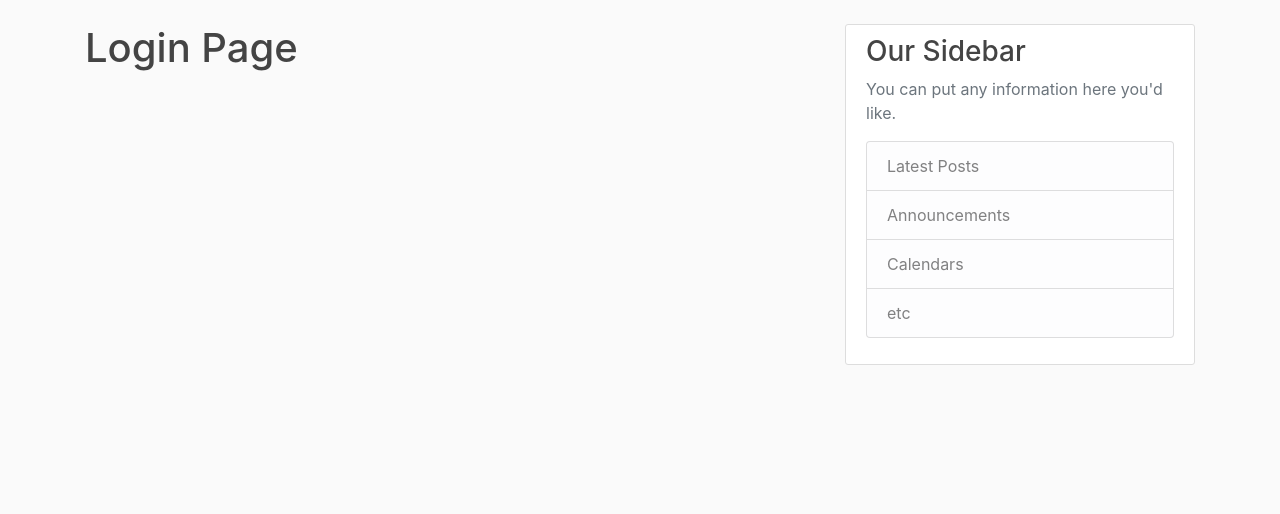
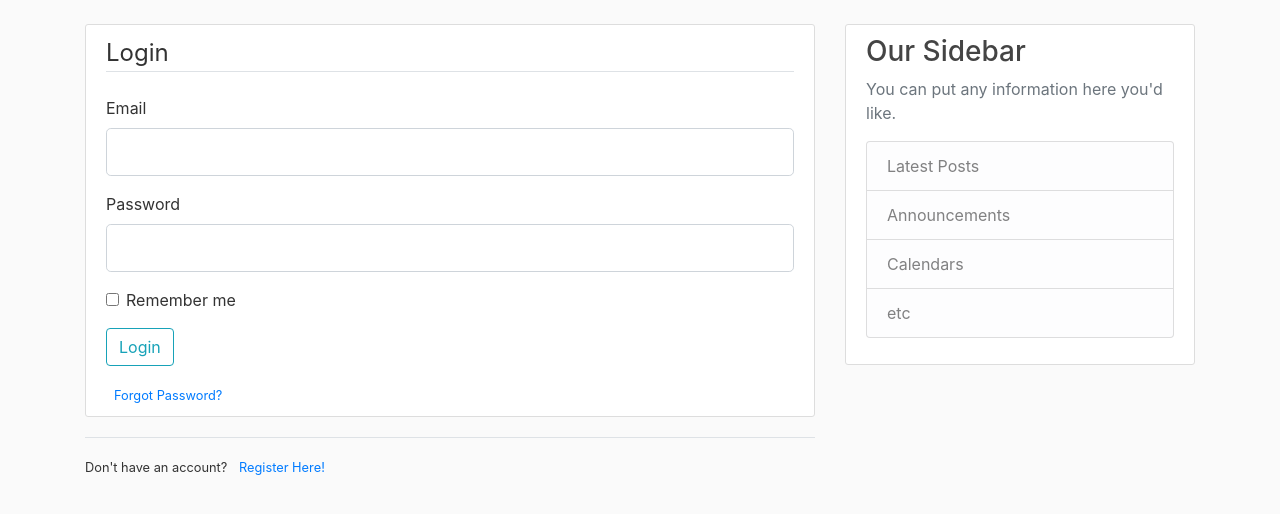
Before and after one commit to arabitm86/flask-code, a Flask app: page /login in a window 1280 px wide. Shown: the part 56-570 px from the top of the page. Run offline with Flask 2, Linux system fonts and the light colour scheme; some libraries are stand-ins or nearby versions.

Commit message:
login page, url_for routes, fixed password fields

```diff
--- a/app.py
+++ b/app.py
@@ -39,7 +39,7 @@ def register ():
         return redirect(url_for('home'))
     return render_template('registration.html', title='Registration', form=registrationForm)
 
-@app.route("/login")
+@app.route("/login", methods=['GET', 'POST'])
 def login ():
     loginForm = LoginForm()
     return render_template('login.html', title='Login', form=loginForm)
--- a/forms.py
+++ b/forms.py
@@ -1,17 +1,18 @@
 from flask_wtf import FlaskForm
 from wtforms import StringField, PasswordField, SubmitField, BooleanField
 from wtforms.validators import DataRequired, Length, Email, EqualTo
+from wtforms_validators import AlphaNumeric
 
 class RegistrationFrom (FlaskForm):
     username = StringField("Username",
-                           validators=[DataRequired(), Length(min=2, max=20)])
+                           validators=[DataRequired(), Length(min=2, max=20), AlphaNumeric()])
 
     email = StringField("Email",
                         validators=[DataRequired(),Email(check_deliverability=True) ])
     password = PasswordField("Password",
                            validators=[DataRequired(), Length(min=2, max=20)])
     confirm_password = PasswordField("Confirm Password",
-                            validators=[DataRequired(), Length(min=2, max=20), EqualTo("password")])
+                            validators=[DataRequired(), Length(min=2, max=20), EqualTo("password"), ])
 
     submit = SubmitField("Sign Up")
 
--- a/requirements.txt
+++ b/requirements.txt
@@ -2,3 +2,4 @@ Flask==1.1.2
 email_validator==1.1.1
 Flask_WTF==0.14.3
 WTForms==2.3.3
+wtforms-validators==1.0.0
--- a/templates/layout.html
+++ b/templates/layout.html
@@ -27,13 +27,18 @@
                 </button>
                 <div class="collapse navbar-collapse" id="navbarToggle">
                   <div class="navbar-nav mr-auto">
-                    <a class="nav-item nav-link" href="/">Home</a>
-                    <a class="nav-item nav-link" href="/about">About</a>
+                    <!-- direct linking is bad-->
+                    <!-- <a class="nav-item nav-link" href="/">Home</a>
+                    <a class="nav-item nav-link" href="/about">About</a>-->
+
+                    <!-- Use URL For -->
+                    <a class="nav-item nav-link" href="{{ url_for('home') }}">Home</a>
+                    <a class="nav-item nav-link" href="{{ url_for('about') }}">About</a>
                   </div>
                   <!-- Navbar Right Side -->
                   <div class="navbar-nav">
-                    <a class="nav-item nav-link" href="/login">Login</a>
-                    <a class="nav-item nav-link" href="/register">Register</a>
+                    <a class="nav-item nav-link" href="{{ url_for('login') }}">Login</a>
+                    <a class="nav-item nav-link" href="{{ url_for('register') }}">Register</a>
                   </div>
                 </div>
               </div>
--- a/templates/login.html
+++ b/templates/login.html
@@ -1,4 +1,60 @@
 {% extends "layout.html" %}
 {% block content %}
-    <h1>Login Page</h1>
+    <div class="content-section">
+        <!-- action empty to post to same route we are on-->
+        <form method="POST" action="">
+            <!-- add cross site forgery token-->
+            {{ form.hidden_tag() }}
+            <fieldset class="form-group">
+                <legend class="border-bottom mb-4">Login</legend>
+
+                <div class="form-group">
+                    {{ form.email.label(class="form-control-label")}}
+                    {% if form.email.errors %}
+                        {{ form.email(class="form-control form-control-lg is-invalid") }}
+                        <div class="invalid-feedback">
+                            {% for error in form.email.errors %}
+                                <span>{{ error }} </span>
+                            {% endfor %}
+
+                        </div>
+                    {% else %}
+                        {{ form.email(class="form-control form-control-lg") }}
+                    {% endif %}
+                </div>
+                <div class="form-group" >
+
+                    {{ form.password.label(class="form-control-label")}}
+                    {% if form.password.errors %}
+                        {{ form.password(class="form-control form-control-lg is-invalid") }}
+                        <div class="invalid-feedback">
+                            {% for error in form.password.errors %}
+                                <span>{{ error }} </span>
+                            {% endfor %}
+
+                        </div>
+                    {% else %}
+                        {{ form.password(class="form-control form-control-lg") }}
+                    {% endif %}
+
+                </div>
+                <div class="form-check">
+                    {{ form.remember(class="form-check-input")}}
+                    {{ form.remember.label(class="form-check-label")}}
+                </div>
+            </fieldset>
+            <div class="form-group">
+                {{ form.submit(class="btn btn-outline-info")}}
+            </div>
+            <small class="text-muted ml-2">
+                <a href="#">Forgot Password?</a>
+            </small>
+        </form>
+    </div>
+    <div class="border-top pt-3">
+        <small class="test-muted">
+            <!-- passing in name of function not route-->
+            Don't have an account? <a class="ml-2" href="{{ url_for('register') }}" > Register Here! </a>
+        </small>
+    </div>
 {% endblock content %}
```
